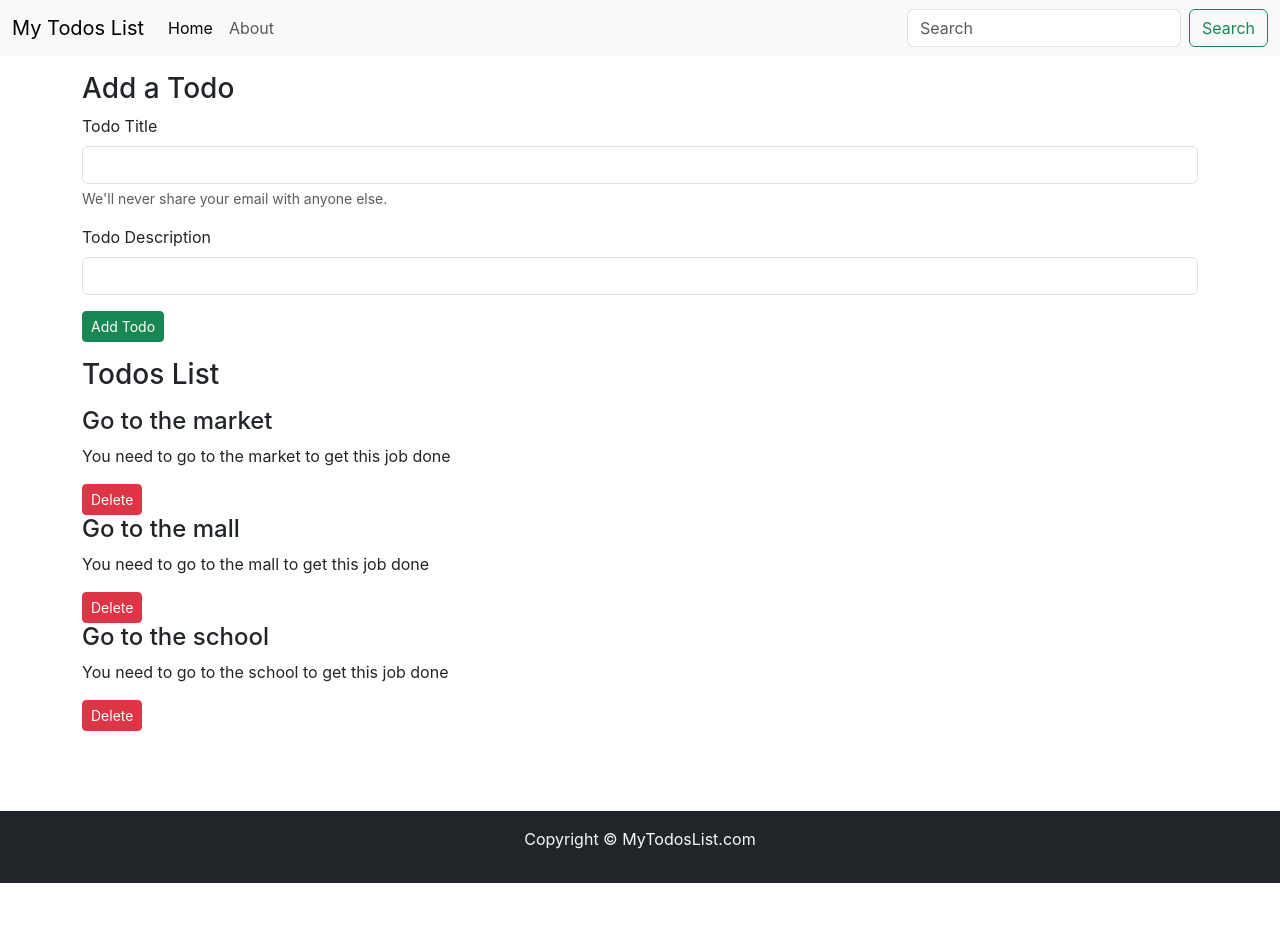
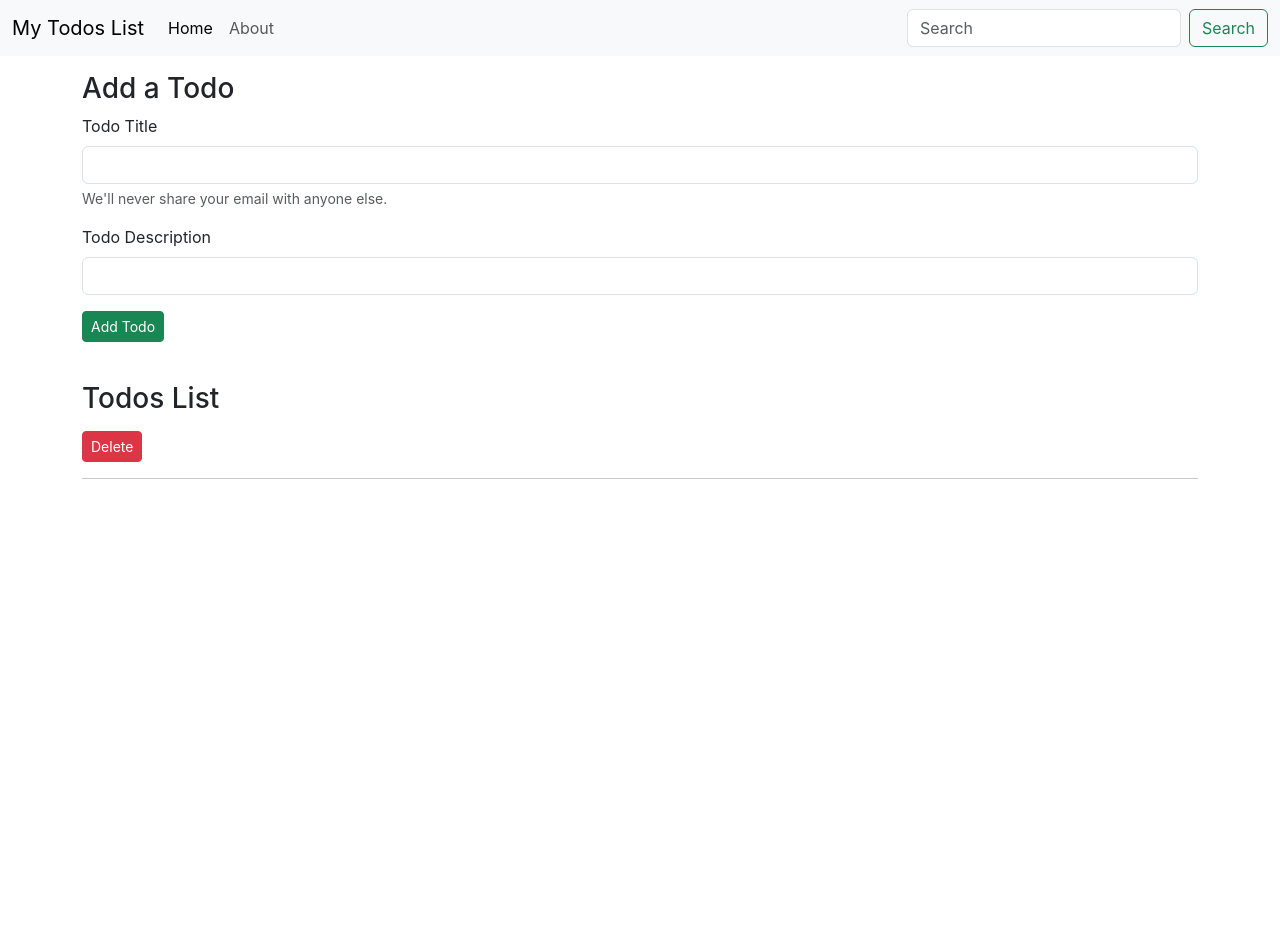
Before and after one commit to Mangesh5677/codewithharry, a React (Create React App) app: page / in a window 1280 px wide. Shown: the top 952 px of the page. Before the commit the page ends 883 px from the top, so only its background shows below. Built offline with nearby package versions, Linux system fonts and the light colour scheme.

Commit message:
Fix todos app and React key warnings

```diff
--- a/src/App.js
+++ b/src/App.js
@@ -5,6 +5,12 @@ import Footer from './MyComponents/Footer';
 import AddTodo from './MyComponents/AddTodo';
 import React,{useState} from 'react'
 function App() {
+  let initTodo;
+  if(localStorage.getItem("todos")===null){
+    initTodo =[];
+  }else{
+   initTodo = JSON.parse(localStorage.getItem("todos"));
+  }
 const onDelete = (todo)=>{
   console.log("I am onDelete of todo", todo);
   // Deleting this way in react does not work  // let index = todos.indexOf(todo);
@@ -13,29 +19,25 @@ const onDelete = (todo)=>{
   setTodos(todos.filter((e)=>{
     return e!==todo;
   }))
+  localStorage.setItem("todos", JSON.stringify(todos));
 }
 
- const[todos, setTodos] = useState([
-    {
-      sno: 1,
-      title: "Go to the market",
-      desc: "You need to go to the market to get this job done"
-    },
-    {
-      sno: 2,
-      title: "Go to the mall",
-      desc: "You need to go to the mall to get this job done"
-    },
-    {
-      sno: 3,
-      title: "Go to the school",
-      desc: "You need to go to the school to get this job done"
+ const[todos, setTodos] = useState([initTodo]);
+    const addTodo = (title, desc) => {
+    const sno = todos.length ? todos[todos.length - 1].sno + 1 : 1;
+    const newTodo = { sno, title, desc };
+    setTodos([...todos, newTodo]);
+    console.log("Added todo:", newTodo);
+    if (todos.length === 0) {
+      localStorage.setItem("todos", JSON.stringify([newTodo]));
+    } else {
+      localStorage.setItem("todos", JSON.stringify([...todos, newTodo]));
     }
-  ]);
+  }
   return (
     <>
       <Header title="My Todos List" Searchbar={false}/>
-      <AddTodo/>
+      <AddTodo addTodo={addTodo}/>
       <Todos todos={todos} onDelete={onDelete}/>
       <Footer/>
     </>
--- a/src/MyComponents/AddTodo.js
+++ b/src/MyComponents/AddTodo.js
@@ -1,10 +1,22 @@
 import React from "react";
+import { useState } from "react";
 
-const AddTodo = () => {
+const AddTodo = (props) => {
+  const [title, setTitle] = useState("");
+  const [desc, setDesc] = useState("");
+
+  const submit = (e) => {
+    e.preventDefault();
+    if (!title || !desc) {
+      alert("Title or Description cannot be blank");
+    }
+      props.addTodo(title, desc);
+  }
+
   return (
     <div className="container my-3">
       <h3>Add a Todo</h3>
-      <form>
+      <form onSubmit={submit}>
         <div className="mb-3">
           <label htmlFor="title" className="form-label">
             Todo Title
@@ -12,6 +24,8 @@ const AddTodo = () => {
           <input
             type="text"
             className="form-control"
+            value={title}
+            onChange={(e)=>{setTitle(e.target.value)}}
             id="title"
             aria-describedby="emailHelp"
           />
@@ -25,6 +39,8 @@ const AddTodo = () => {
           </label>
           <input
             type="text"
+            value={desc}
+            onChange={(e)=>{setDesc(e.target.value)}}
             className="form-control"
             id="desc"
           />
--- a/src/MyComponents/Footer.js
+++ b/src/MyComponents/Footer.js
@@ -1,13 +1,8 @@
 import React from 'react'
 
 const Footer = () => {
-  let footerStyle = {
-    position: "relative",
-    top: "10vh",
-    width: "100%"
-  }
   return (
-    <footer className="bg-dark text-light py-3" style={footerStyle}>
+    <footer className="bg-dark text-light py-3">
       <p className='text-center'>Copyright &copy; MyTodosList.com</p>
     </footer>
   )
--- a/src/MyComponents/Todos.js
+++ b/src/MyComponents/Todos.js
@@ -1,17 +1,28 @@
-import React from 'react'
-import TodoItem from './TodoItem'
+import React from 'react';
+import TodoItem from './TodoItem';
 
 const Todos = (props) => {
+  let myStyle = {
+    minHeight: "70vh",
+    margin: "40px auto"
+  };
+
   return (
-    <div className="container">
-      <h3 className='my-3'>Todos List</h3>
-      {props.todos.length === 0 ? <p className="text-center">No todos to display</p> : null}
-      {props.todos.map((todo)=>{
-        return <TodoItem todo={todo} onDelete={props.onDelete} key={todo.sno}/>
-      })}
+    <div className="container" style={myStyle}>
+      <h3 className="my-3">Todos List</h3>
 
+      {props.todos.length === 0 && (
+        <p className="text-center">No todos to display</p>
+      )}
+
+      {props.todos.map((todo) => (
+        <React.Fragment key={todo.sno}>
+          <TodoItem todo={todo} onDelete={props.onDelete} />
+          <hr />
+        </React.Fragment>
+      ))}
     </div>
-  )
-}
+  );
+};
 
-export default Todos
+export default Todos;
```
